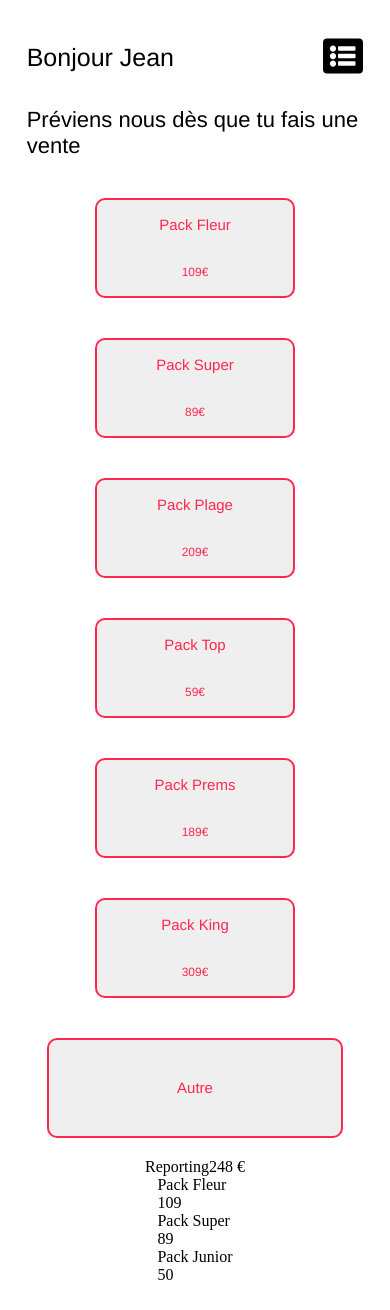
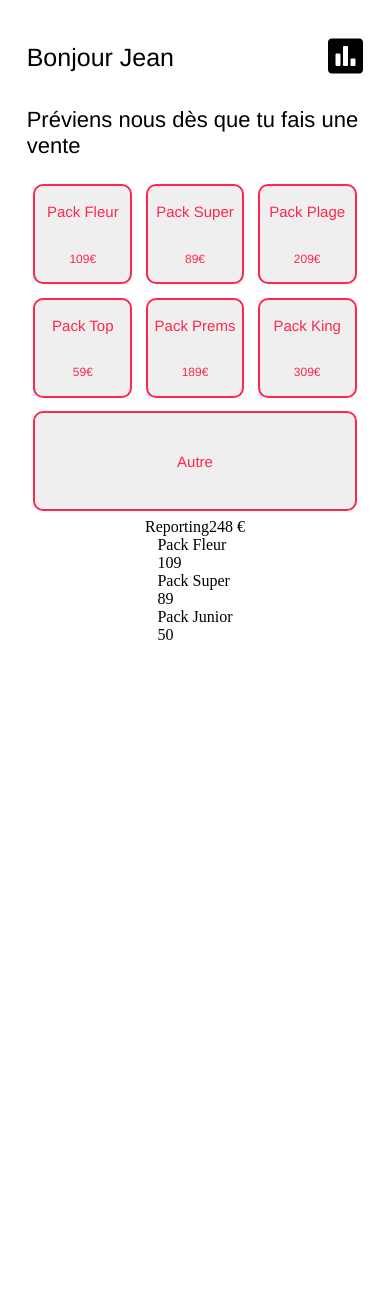
Before and after one commit to Corentin-glt/kata, a React app: page /#/report in a window 390 px wide. After the commit the page ends 844 px from the top, so only its background shows below. Built offline with nearby package versions, Linux system fonts and the light colour scheme.

Commit message:
css responsive row button array

```diff
--- a/src/Components/buttonArray/buttonArray.js
+++ b/src/Components/buttonArray/buttonArray.js
@@ -3,21 +3,30 @@ import React from 'react';
 
 export default function ButtonArray(props) {
   const {array, showModal} = props;
+  const row1 = [], row2 = [];
+  array.forEach((item, i) => {
+    if (i < 3) {
+      row1.push(
+        <button className="buttonArray">
+          <label className="buttonArrayTitle">Pack {item.name}</label>
+          <label className="buttonArrayPrice">{item.price}€</label>
+        </button>
+      );
+    } else {
+      row2.push(
+        <button className="buttonArray">
+          <label className="buttonArrayTitle">Pack {item.name}</label>
+          <label className="buttonArrayPrice">{item.price}€</label>
+        </button>
+      );
+    }
+  });
   return (
     <div className="buttonArrayContainer">
-      {array.map(item => {
-        return (
-          <div className="buttonContainer">
-            <button className="buttonArray">
-              <label className="buttonArrayTitle">Pack {item.name}</label>
-              <label className="buttonArrayPrice">{item.price}€</label>
-            </button>
-          </div>
-        )
-      })
-      }
-      <div className="buttonContainerOther">
-        <button onClick={showModal} className="buttonArrayOther">
+      <div className="buttonRowContainer">{row1}</div>
+      <div className="buttonRowContainer">{row2}</div>
+      <div className="buttonRowContainer">
+        <button onClick={showModal} className="buttonArray">
           <label className="buttonArrayTitle">Autre</label>
         </button>
       </div>
--- a/src/Components/buttonArray/buttonArray.scss
+++ b/src/Components/buttonArray/buttonArray.scss
@@ -7,7 +7,7 @@ $buttonColor: darken(pink, 30%);
 @mixin flexRowSpaceAround() {
   display: flex;
   flex-direction: row;
-  justify-content: space-around;
+  justify-content: space-between;
   align-items: center;
 }
 
@@ -21,25 +21,13 @@ $buttonColor: darken(pink, 30%);
 .buttonArrayContainer {
   width: $maxPercentage;
   height: $maxPercentage;
+  //flex-wrap: wrap;
+  //flex-grow: 2;
+  .buttonRowContainer {
     @include flexRowSpaceAround();
-  flex-wrap: wrap;
-  flex-grow: 2;
-  .buttonContainer {
-    padding: 20px;
       .buttonArray {
-      width: 200px;
-      height: 100px;
-      border: solid 2px $buttonColor;
-      border-radius: 10px;
-      cursor: pointer;
-      @include flexColumnCenter();
-    }
-  }
-  .buttonContainerOther {
-    padding: 20px;
-    width: $maxPercentage;
-    .buttonArrayOther {
-      width: $maxPercentage;
+        margin: 2%;
+        width: 100%;
         height: 100px;
         border: solid 2px $buttonColor;
         border-radius: 10px;
--- a/src/Components/menu/menu.js
+++ b/src/Components/menu/menu.js
@@ -8,11 +8,26 @@ library.add(faPoll, faListAlt);
 
 
 export default function Menu(props) {
+  const {name, stats} = props;
   return (
     <div className="menuContainer">
-      <h1 className="menuTitle">Bonjour Jean</h1>
-      {props.stats ? <Link className="linkMenu" to="/stats" onClick={props.updateStats}><FontAwesomeIcon icon="poll"/></Link> :
-        <Link className="linkMenu" to="/report" onClick={props.updateStats}><FontAwesomeIcon icon="list-alt"/></Link>}
+      <h1 className="menuTitle">Bonjour {name}</h1>
+      {stats ?
+        <Link
+          className="linkMenu" to="/report"
+          onClick={props.updateStats}><FontAwesomeIcon
+          icon="list-alt"
+        />
+        </Link>
+        :
+        <Link
+          className="linkMenu" to="/stats"
+          onClick={props.updateStats}
+        >
+          <FontAwesomeIcon
+            icon="poll"
+          />
+        </Link>}
     </div>
   );
 }
--- a/src/Pages/Home/homeContainer.js
+++ b/src/Pages/Home/homeContainer.js
@@ -1,9 +1,11 @@
 import React, {Component} from 'react';
 import HomeScene from './homeScene';
+import {connect} from 'react-redux';
+import {bindActionCreators} from 'redux';
+import {ActionCreators} from '../../Actions/index';
 
 
-
-export default class Home extends Component {
+class Home extends Component {
   constructor(props) {
     super(props);
     this.state = {
@@ -25,7 +27,20 @@ export default class Home extends Component {
     return <HomeScene
       stats={this.state.stats}
       updateStats={this.updateStats}
+      user={this.props.userReducer.user}
     />
   }
 
 }
+
+const mapStateToProps = (state, ownProps) => {
+  return {
+    userReducer: state.userReducer,
+  }
+};
+
+const mapDispatchToProps = (dispatch) => {
+  return bindActionCreators(ActionCreators, dispatch);
+};
+
+export default connect(mapStateToProps, mapDispatchToProps)(Home);
--- a/src/Pages/Home/homeScene.js
+++ b/src/Pages/Home/homeScene.js
@@ -11,7 +11,7 @@ import Error404 from "../Error404/error404";
 export default function HomeScene(props) {
   return <div className="mainContainer">
     <header className="headerContainer">
-      <Menu stats={props.stats} updateStats={props.updateStats}/>
+      <Menu name={props.user.name} stats={props.stats} updateStats={props.updateStats}/>
     </header>
     <Switch>
       <Route  path="/report" component={Report}/>
--- a/src/Pages/Report/reportContainer.js
+++ b/src/Pages/Report/reportContainer.js
@@ -91,6 +91,7 @@ class Report extends Component {
         myPackToUpdate={this.state.myPackToUpdate}
         updateMyPack={this.updateMyPack}
         deleteMyPack={this.deleteMyPack}
+        user={this.props.userReducer.user}
       />
     )
   }
--- a/src/Pages/Report/reportScene.js
+++ b/src/Pages/Report/reportScene.js
@@ -31,7 +31,6 @@ const ReportScene = (props) => {
           </label>
           <input className="inputPrice" type="number" value={valuePrice}
                  onChange={handlePrice}/>
-
           <input className="validateButton" type="submit" value="Valider"/>
         </form>
       </Modal>
```
Lines whose indentation alone changed are shown as unchanged.
